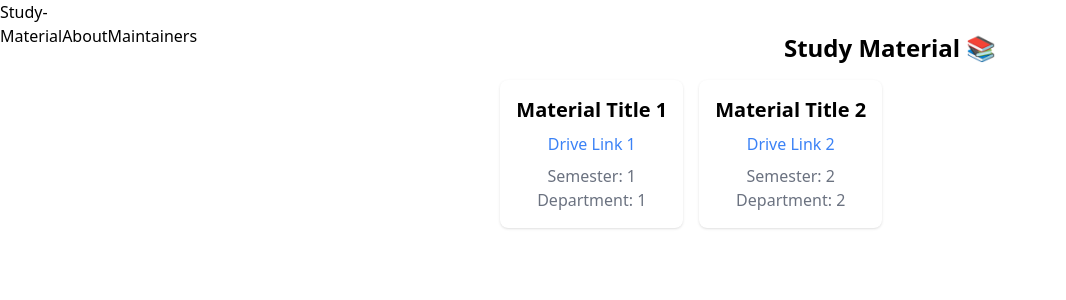
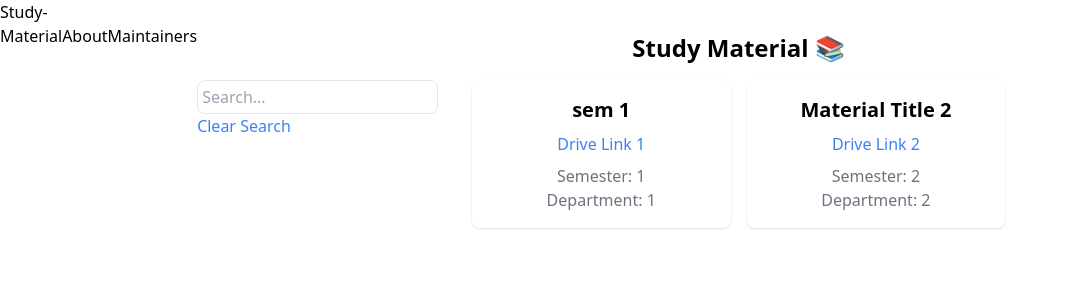
Before and after one commit to OctoTechHub/studysource, a React (Vite) app: page / in a window 1280 px wide. Shown: the top 300 px of the page, without its empty margins (0-1066 px from the left). Built offline with nearby package versions, Linux system fonts and the light colour scheme.

Commit message:
search added

```diff
--- a/src/components/Home.tsx
+++ b/src/components/Home.tsx
@@ -1,11 +1,38 @@
-import React from 'react';
+import React, { useState } from 'react';
 import { materials } from '../material';
+import { Link } from "react-router-dom";
+
 const Home = () => {
+  const [searchQuery, setSearchQuery] = useState("");
+
+  const handleSearchQueryChange = (event) => {
+    setSearchQuery(event.target.value);
+  };
+
+  const filteredMaterials = materials.filter((material) =>
+    Object.values(material)
+      .join(" ")
+      .toLowerCase()
+      .includes(searchQuery.toLowerCase())
+  );
+
   return (
     <div className="flex flex-col items-center mt-8">
       <h1 className="text-2xl font-bold mb-4">Study Material 📚</h1>
       <div className="grid grid-cols-1 sm:grid-cols-2 md:grid-cols-3 lg:grid-cols-4 gap-4">
-        {materials.map((material, index) => (
+        <div className="mb-4">
+          <input
+            type="text"
+            placeholder="Search..."
+            value={searchQuery}
+            onChange={handleSearchQueryChange}
+            className="border rounded-lg p-1 mr-2"
+          />
+          <Link to="/" className="text-blue-500 hover:underline">
+            Clear Search
+          </Link>
+        </div>
+        {filteredMaterials.map((material, index) => (
           <div
             key={index}
             className="bg-white shadow rounded-lg p-4 flex flex-col items-center justify-center text-center"
--- a/src/material.ts
+++ b/src/material.ts
@@ -1,6 +1,6 @@
 export const materials = [
     {
-      title: 'Material Title 1',
+      title: 'sem 1',
       driveLink: 'Drive Link 1',
       semester: 1,
       department: 1,
```
